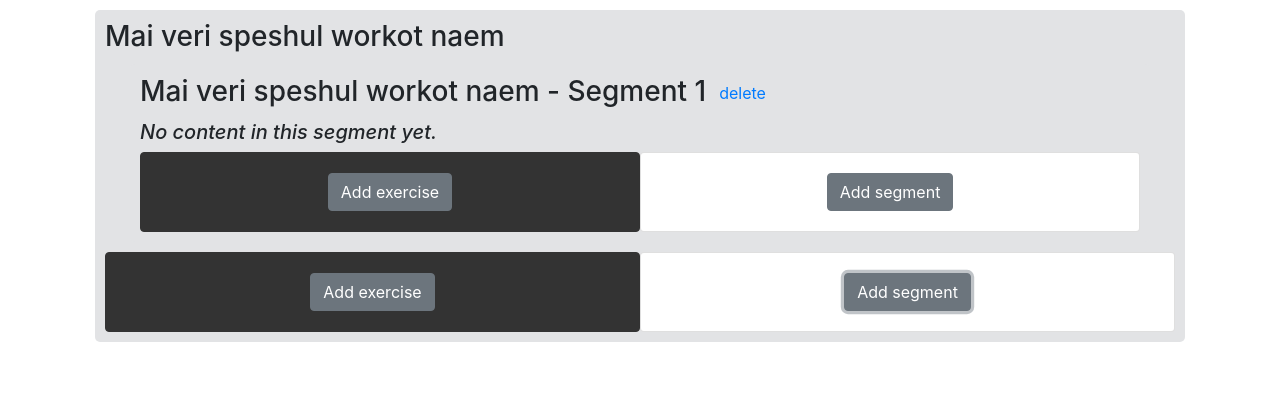
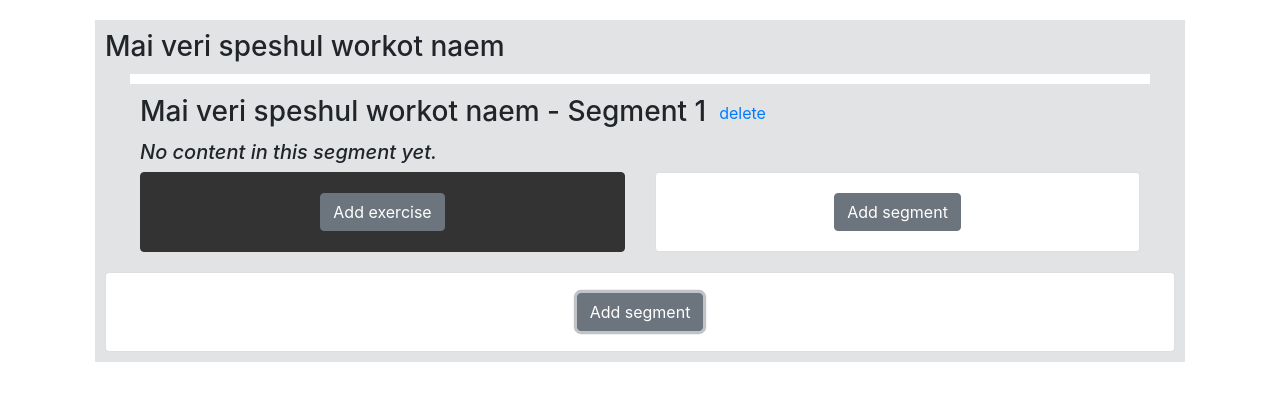
Before and after one commit to rloqvist/wsbuilder, a React (Create React App) app: page / in a window 1280 px wide. Both pictures are taken after a click on the button "Add segment". Shown: the top 400 px of the page. Built offline with nearby package versions, Linux system fonts and the light colour scheme.

Commit message:
Added borders between segments

```diff
--- a/src/App.js
+++ b/src/App.js
@@ -2,7 +2,6 @@ import React, { Component } from 'react';
 import shortid from 'shortid';
 import {SegmentContainer} from './components/SegmentContainer';
 import {store} from './store';
-import ComponentTree from 'react-component-tree'
 
 class App extends Component {
 
--- a/src/components/SegmentContainer.js
+++ b/src/components/SegmentContainer.js
@@ -9,8 +9,8 @@ import {store} from '../store';
 const StyledSegmentWrapper = styled.div`
   margin: 10px;
   padding: 10px;
-  border-radius: 5px;
   background: #e2e3e5;
+  border-top: 10px solid white;
 `
 
 export class SegmentContainer extends Component {
@@ -101,7 +101,8 @@ export class SegmentContainer extends Component {
             }
             return <ExerciseContainer key={block.id} {...block} onDelete={this.handleDelete} />
           }) : <div><h5><i>No content in this segment yet.</i></h5></div>}
-          <Row noGutters>
+          {!!this.props.parentId ? (
+            <Row>
               <Col sm="6">
                 <NewExerciseComponent onCreate={this.handleAddExercise} />
               </Col>
@@ -109,6 +110,7 @@ export class SegmentContainer extends Component {
                 <NewSegmentComponent onCreate={this.handleAddSegment} />
               </Col>
             </Row>
+          ) : <NewSegmentComponent onCreate={this.handleAddSegment} />}
         </StyledSegmentWrapper>
       </Container>
     )
--- a/src/store.js
+++ b/src/store.js
@@ -1,5 +1,4 @@
 import shortid from 'shortid';
-import {fromJS} from 'immutable';
 
 class Store {
   constructor() {
```
Lines whose indentation alone changed are shown as unchanged.
